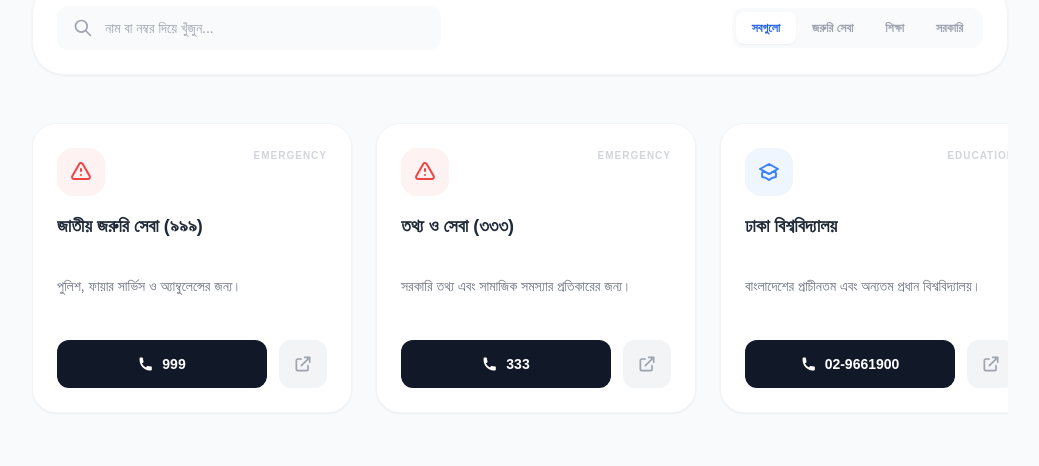
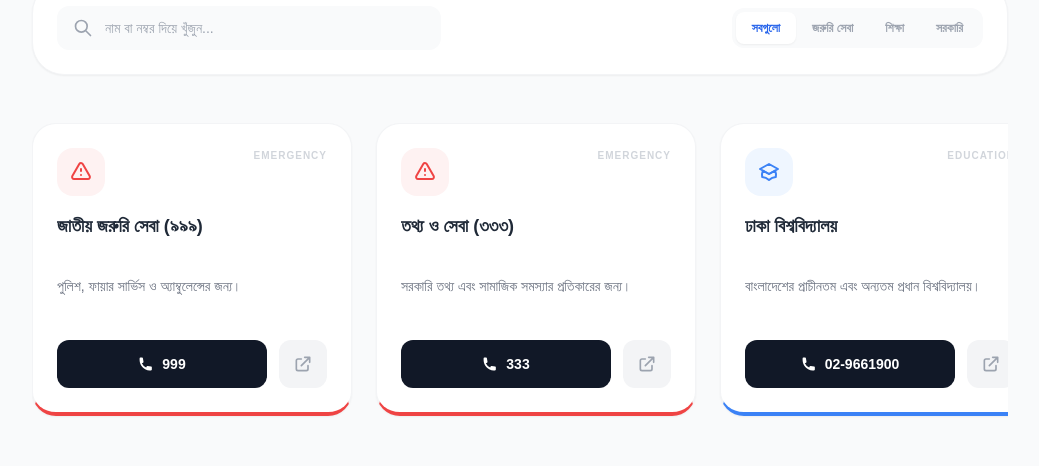
Before and after one commit to mrhrabby24pro/rabbi-profile, a React (Vite) app: page / in a window 1280 px wide. Shown: the part 1360-1826 px from the top of the page, without its empty margins (120-1159 px from the left). Built offline with nearby package versions, Linux system fonts and the light colour scheme; a web font is replaced by a local one.

Commit message:
feat(DigitalDirectory): Add dynamic bottom border colors
Highlights important categories within the digital directory by applying distinct border colors to cards based on their category (Emergency, Education, or default).

```diff
--- a/components/DigitalDirectory.tsx
+++ b/components/DigitalDirectory.tsx
@@ -119,7 +119,11 @@ const DigitalDirectory: React.FC = () => {
             filteredItems.map((item) => (
               <div
                 key={item.id}
-                className="flex-none w-[280px] md:w-[320px] snap-center bg-white p-6 rounded-3xl border border-gray-100 shadow-sm hover:shadow-xl transition-all duration-300 group"
+                className={`flex-none w-[280px] md:w-[320px] snap-center bg-white p-6 rounded-3xl border border-gray-100 border-b-4 shadow-sm hover:shadow-xl transition-all duration-300 group flex flex-col ${
+                  item.category === 'Emergency' ? 'border-b-red-500' :
+                  item.category === 'Education' ? 'border-b-blue-500' :
+                  'border-b-emerald-500'
+                }`}
               >
                 <div className="flex justify-between items-start mb-4">
                   <div className={`p-3 rounded-2xl ${
```
